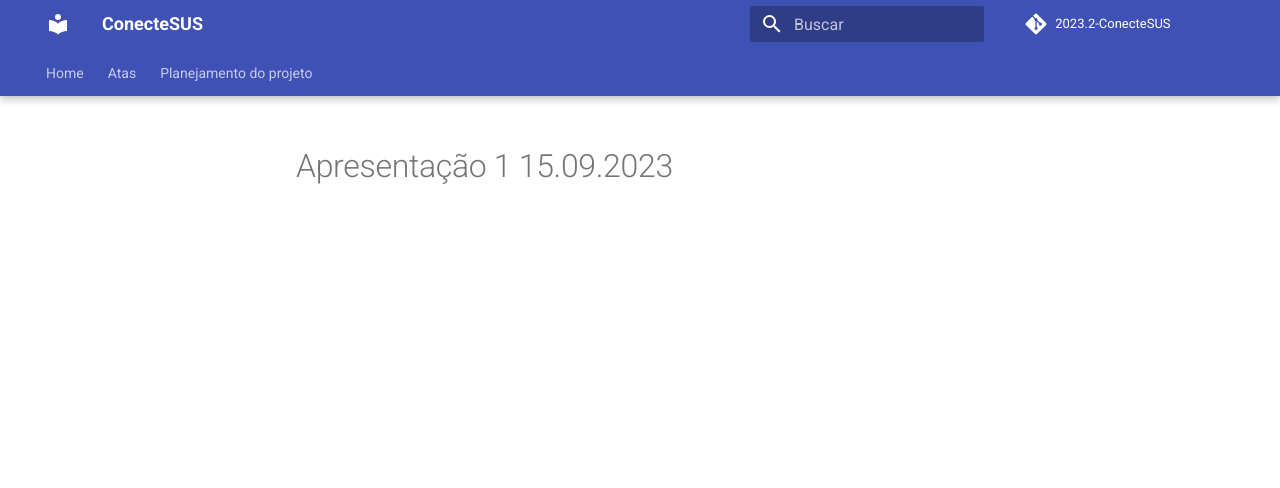
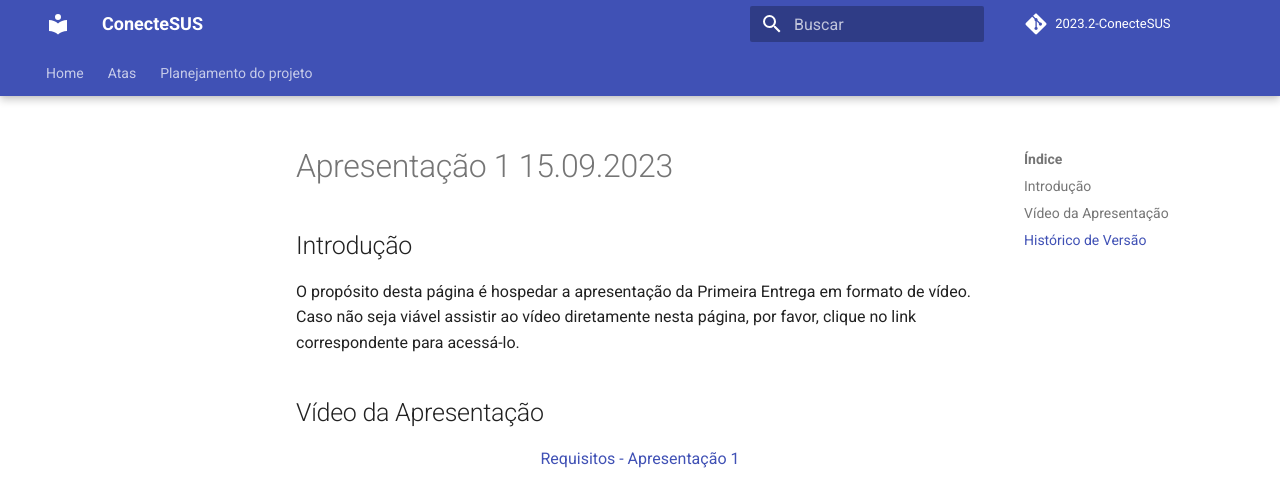
Before and after one commit to Requisitos-de-Software/2023.2-Economia-DF, an MkDocs documentation site: the page built from docs/apresentacoes/Apresentação 1 - 15.09.2023.md, in a window 1280 px wide and 1206 px high. Shown: the top 488 px of the window. Built offline with MkDocs 1.6.1 and Material for MkDocs 9.7.7, drawn with Linux system fonts in a browser that asks for light colours; comment, search, counter and statistics services are not loaded; some of the changed text lies outside the part shown; grey boxes are pictures that could not be loaded.

Commit message:
Update Apresentação 1 - 15.09.2023.md

```diff
--- a/docs/apresentacoes/Apresentação 1 - 15.09.2023.md
+++ b/docs/apresentacoes/Apresentação 1 - 15.09.2023.md
@@ -1 +1,18 @@
-https://youtu.be/7r3p0htB4_w
+## Introdução
+
+O propósito desta página é hospedar a apresentação da Primeira Entrega em formato de vídeo. Caso não seja viável assistir ao vídeo diretamente nesta página, por favor, clique no link correspondente para acessá-lo.
+
+## Vídeo da Apresentação
+
+<p style="text-align: center"><a href="https://youtu.be/7r3p0htB4_w" target="blanket">Requisitos - Apresentação 1</a></p>
+
+<p style="text-align: center"><iframe width="560" height="315" src="https://youtu.be/7r3p0htB4_w" title="Apresentação 1" frameborder="0" allow="accelerometer; autoplay; clipboard-write; encrypted-media; gyroscope; picture-in-picture; web-share" allowfullscreen></iframe></p>
+
+Fonte: Autores.
+
+## Histórico de Versão
+
+|Versão|Data|Descrição|Autor|Revisor|
+|:----:|----|---------|-----|:-------:|
+|`0.1`|19/09/2023|Criação do documento|[Lucas Ribeiro de Souza](https://github.com/lucassouzs)|[Lucas de Oliveira Dias Marques Ferreira](https://github.com/LucasOliveiraDiasMarquesFerreira)|
+|`0.2`|19/09/2023|Adição do link da 1ª Apresentação|[Lucas Ribeiro  de Souza](https://github.com/lucassouzs)|[Lucas de Oliveira Dias Marques Ferreira](https://github.com/LucasOliveiraDiasMarquesFerreira)|
```
